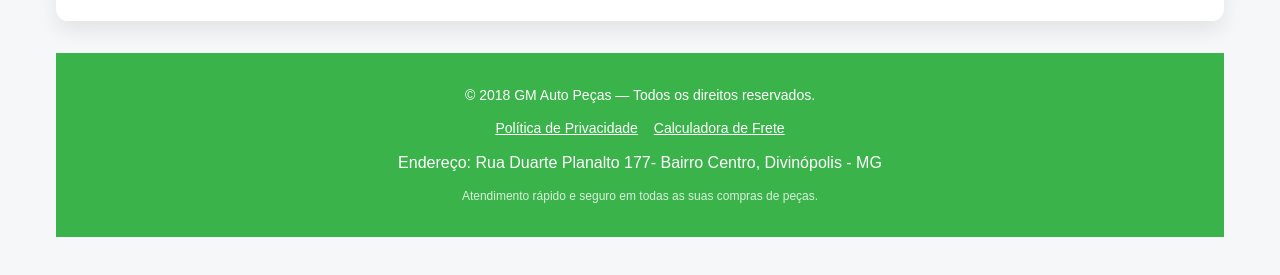
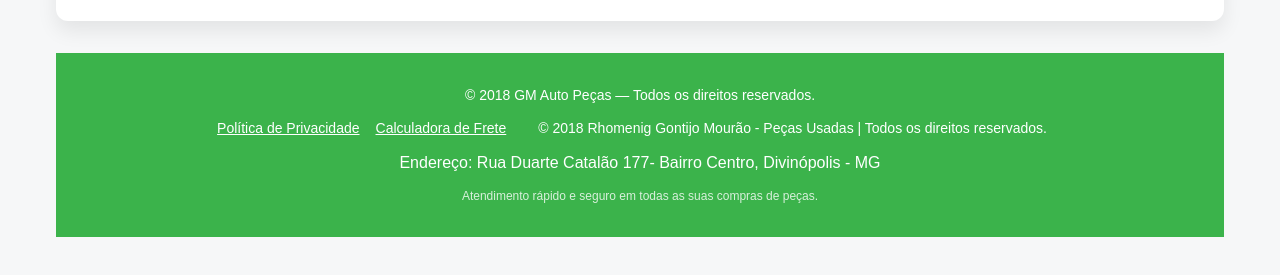
Before and after one commit to gmdesmonte-dotcom/GM, a plain HTML site: page index.html in a window 1280 px wide. Shown: the part 2856-3131 px from the top of the page. Drawn offline with Linux system fonts and the light colour scheme.

Commit message:
Update index.html

```diff
--- a/index.html
+++ b/index.html
@@ -369,8 +369,13 @@ button[type="submit"]:hover{background:var(--green-dark)}
     <nav style="display:flex; gap:16px; flex-wrap:wrap; justify-content:center; font-size:14px;">
       <a href="politica.html" target="_blank" style="color:#fff; text-decoration:underline; transition:opacity .3s;">Política de Privacidade</a>
       <a href="frete.html" style="color:#fff; text-decoration:underline; transition:opacity .3s;">Calculadora de Frete</a>
+      <footer>
+  <div class="container">
+    <p>&copy; 2018 Rhomenig Gontijo Mourão - Peças Usadas | Todos os direitos reservados.</p>
+  </div>
+</footer>
     </nav>
-    <p>Endereço: Rua Duarte Planalto 177- Bairro Centro, Divinópolis - MG</p>
+    <p>Endereço: Rua Duarte Catalão 177- Bairro Centro, Divinópolis - MG</p>
     <p style="margin:0; font-size:12px; opacity:0.8;">Atendimento rápido e seguro em todas as suas compras de peças.</p>
   </div>
 </footer>
```
